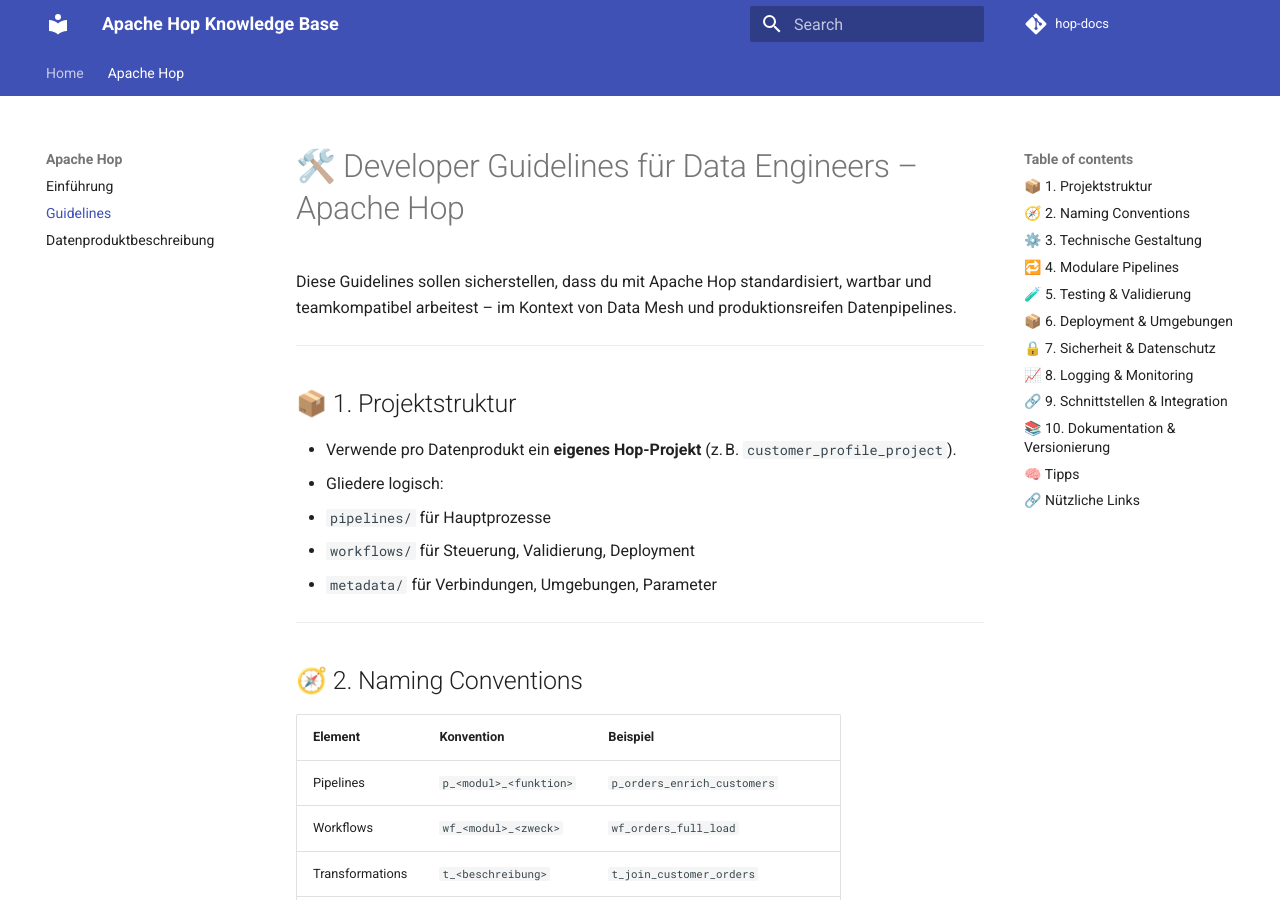
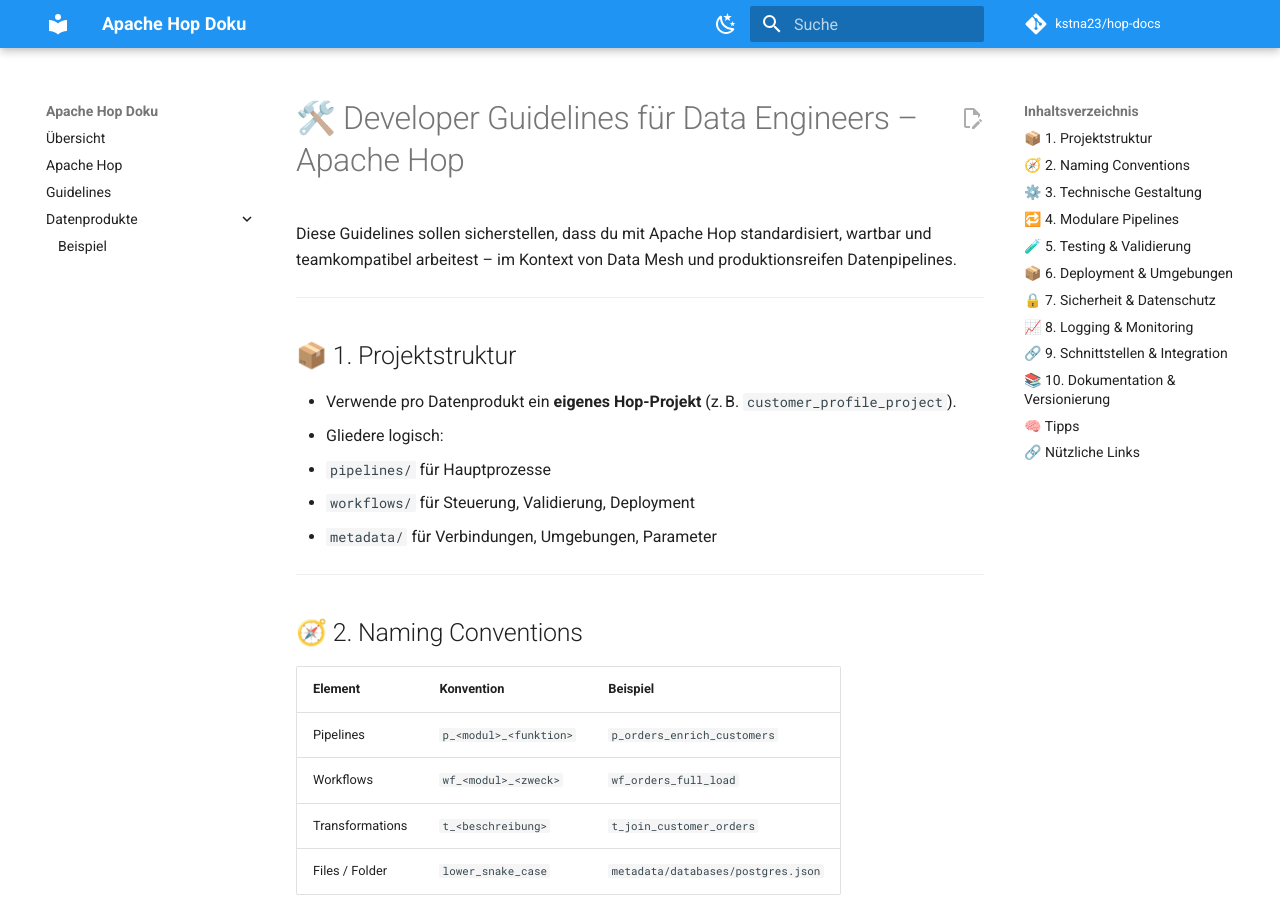
Before and after one commit to kstna23/hop-docs, an MkDocs documentation site: the page built from docs/hop_developer_guidelines.md, in a window 1280 px wide and 900 px high. Built offline with MkDocs 1.6.1 and Material for MkDocs 9.7.7, drawn with Linux system fonts in a browser that asks for light colours; comment, search, counter and statistics services are not loaded.

Commit message:
Update mkdocs.yml

```diff
--- a/mkdocs.yml
+++ b/mkdocs.yml
@@ -1,17 +1,57 @@
-site_name: Apache Hop Knowledge Base
+site_name: Apache Hop Doku
+site_url: https://kstna23.github.io/hop-docs/
+repo_url: https://github.com/kstna23/hop-docs
+repo_name: kstna23/hop-docs
+
 theme:
   name: material
+  language: de
   palette:
-    primary: indigo
-    accent: indigo
+    - scheme: default
+      primary: blue
+      accent: light blue
+      toggle:
+        icon: material/weather-night
+        name: Dunkelmodus aktivieren
+
+    - scheme: slate
+      primary: blue
+      accent: light blue
+      toggle:
+        icon: material/weather-sunny
+        name: Hellmodus aktivieren
+
   features:
-    - navigation.tabs
-    - content.code.annotate
-repo_url: https://github.com/your-org/hop-docs
-repo_name: hop-docs
+    - navigation.expand
+    - navigation.top
+    - search.highlight
+    - search.share
+    - content.code.copy
+    - content.action.edit
+    - content.tabs.link
+
 nav:
-  - Home: index.md
-  - Apache Hop:
-      - Einführung: was_ist_apache_hop.md
-      - Guidelines: hop_developer_guidelines.md
-      - Datenproduktbeschreibung: datenproduktbeschreibung_technisch.md
+  - Übersicht: index.md
+  - Apache Hop: apache-hop.md
+  - Guidelines: developer-guidelines.md
+  - Datenprodukte:
+      - Beispiel: beispiel-datenprodukt.md
+
+markdown_extensions:
+  - admonition
+  - toc:
+      permalink: true
+  - codehilite
+  - footnotes
+  - meta
+  - tables
+  - pymdownx.superfences
+  - pymdownx.tabbed
+
+extra:
+  social:
+    - icon: fontawesome/brands/github
+      link: https://github.com/kstna23/hop-docs
+
+plugins:
+  - search
```
